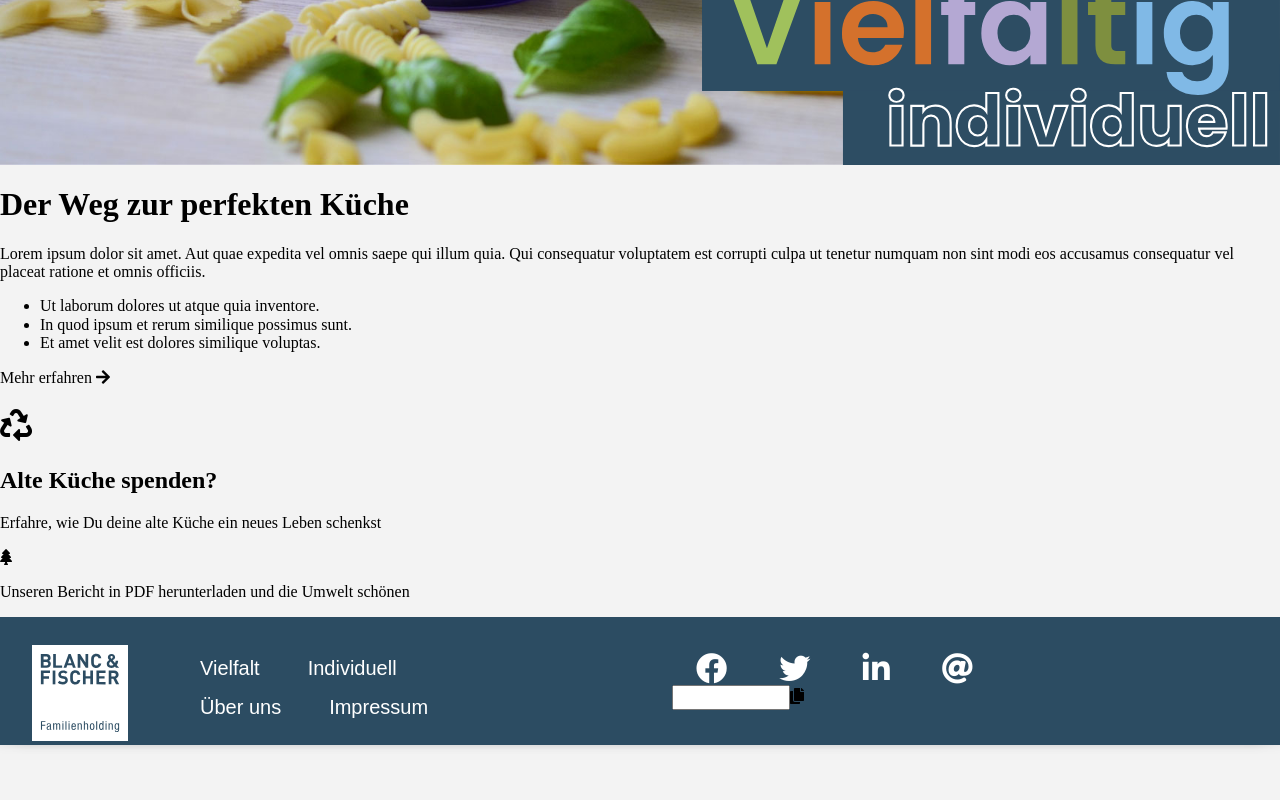
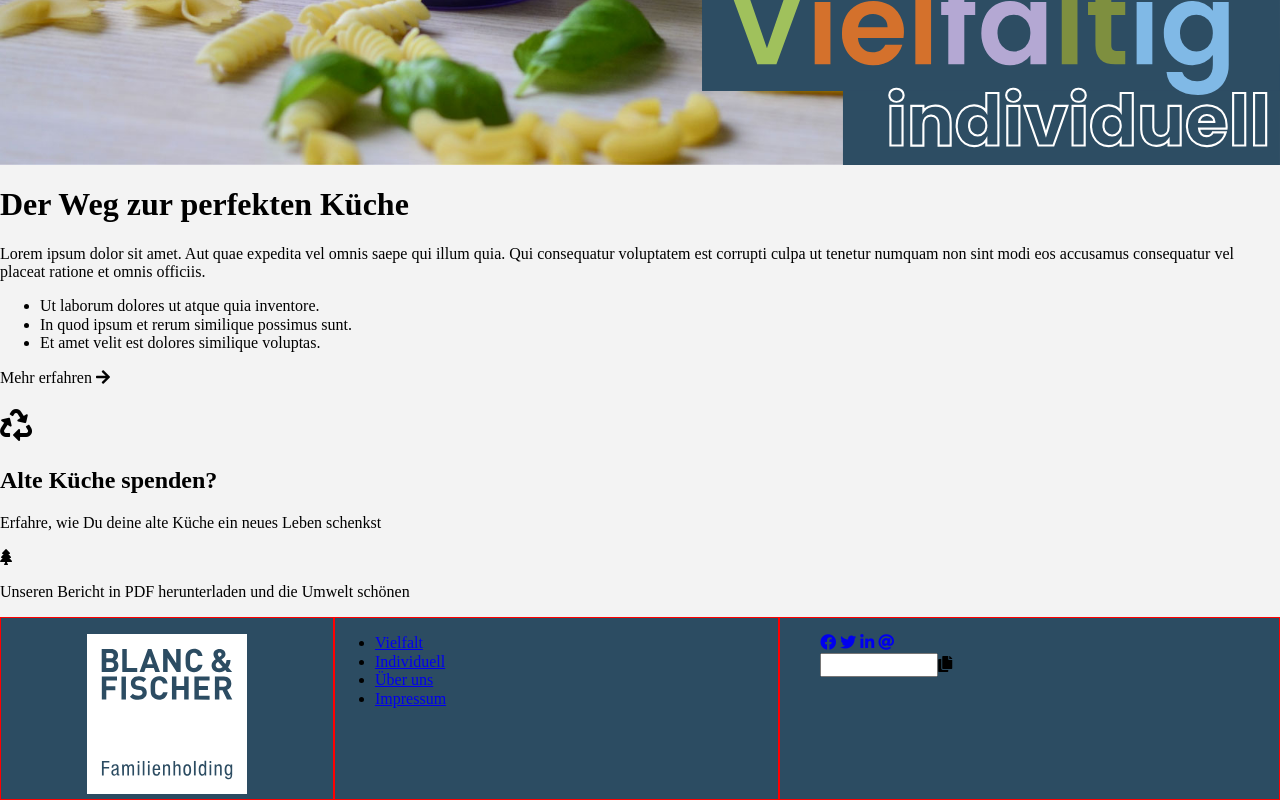
Before and after one commit to onvolk/test-task01, a plain HTML site: page src/index.html in a window 1280 px wide. Shown: the part 635-1435 px from the top of the page. Before the commit the page ends 1394 px from the top, so only its background shows below. Drawn offline with Linux system fonts and the light colour scheme.

Commit message:
Footer logo align

```diff
--- a/src/css/footer.css
+++ b/src/css/footer.css
@@ -1,7 +1,40 @@
 .footer_logo {
-    flex-basis: 10%;
+    border: 1px solid red;
+    flex-basis: 30%;
+    display: flex;
+    flex-direction: column;
+    justify-content: flex-end;
+}
+
+    .footer_logo .footer_logo_inner {
+        text-align: center;
+        margin: 2vh 0 0 0;
+    }
+
+        .footer_logo a {
+        }
+
+            .footer_logo a img {
+                height: 20vh;
+            }
+
+.footer_menu {
+    border: 1px solid red;
+    flex-basis: 40%;
+}
+
+.footer_links{
+    border: 1px solid red;
+    flex-basis: 45%;
+}
+
+/*
+.footer_logo {
+    border: 2px solid red;
+    flex-basis:15%;
     align-self: flex-end;
-    padding: 0 0 0 2em;
+    padding: 1em 0 0 1em;
+    height: 100%;
 }
 
     .footer_logo img {
@@ -9,7 +42,8 @@
     }
 
 .footer_menu {
-    flex-basis: 30%;
+    border: 2px solid red;
+    flex-basis: 40%;
 }
 
     .footer_menu ul{
@@ -17,7 +51,6 @@
         flex-direction: row;
         flex-wrap: wrap;
         align-self: center;
-        padding: 1em 0 2em 3em;
     }
 
         .footer_menu li {
@@ -39,8 +72,10 @@
             }
 
 .footer_links{
+    border: 2px solid red;
+    flex-basis: 45%;
     align-self: center;
-    padding: 0 0 0 10em;
+    justify-content: flex-end;
 }
     .footer_links a {
         padding: 0.5rem 1.5rem;
@@ -58,3 +93,19 @@
     .footer_links a i {
         font-size: 1.95rem;
     }
+
+    @media only screen and (max-width: 767px) {
+        .footer_menu li a {
+            font-size: 0.9em;
+            padding: 0.2em 1em;
+        }
+        .footer_links li a {
+            font-size: 0.9em;
+            padding: 0.2em 1em;
+        }
+            .footer_links a i {
+                font-size: 0.9em;
+                padding: 0.5rem 0.5rem;
+            }
+    }
+*/
--- a/src/css/layout.css
+++ b/src/css/layout.css
@@ -32,18 +32,19 @@ header {
     max-height: 1080px;
 }
 
-    @media only screen and (max-width: 767px) {
-        header {
-            background-image: url('../images/header_mobile.jpg');
-            height: 50vw;
-        }
-    }
-
 footer {
     display: flex;
     flex-direction: row;
-    /*justify-content:space-between;*/
     background-color: #2C4C62;
     width: 100%;
-    height: 10vw;
 }
+
+@media only screen and (max-width: 767px) {
+    header {
+        background-image: url('../images/header_mobile.jpg');
+        height: 50vw;
+    }
+    footer {
+        height: 10vh;
+    }
+}
--- a/src/index.html
+++ b/src/index.html
@@ -59,7 +59,10 @@
                 </div>
             </div>
             <footer>
-                <div class="footer_logo"><img src="images/logo_bfu_w.svg" alt="Logo">
+                <div class="footer_logo">
+                    <div class="footer_logo_inner">
+                        <a href="#"><img src="images/logo_bfu_w.svg" alt="Logo"></a>
+                    </div>
                 </div>
                 <div class="footer_menu">
                     <ul>
@@ -70,6 +73,7 @@
                     </ul>
                 </div>
                 <div class="footer_links">
+                    <ul>
                     <a href="https://facebook.com"><i class="fab fa-facebook"></i></a>
                     <a href="https://twitter.com"><i class="fab fa-twitter"></i></a>
                     <a href="https://www.linkedin.com"><i class="fab fa-linkedin-in"></i></a>
```
